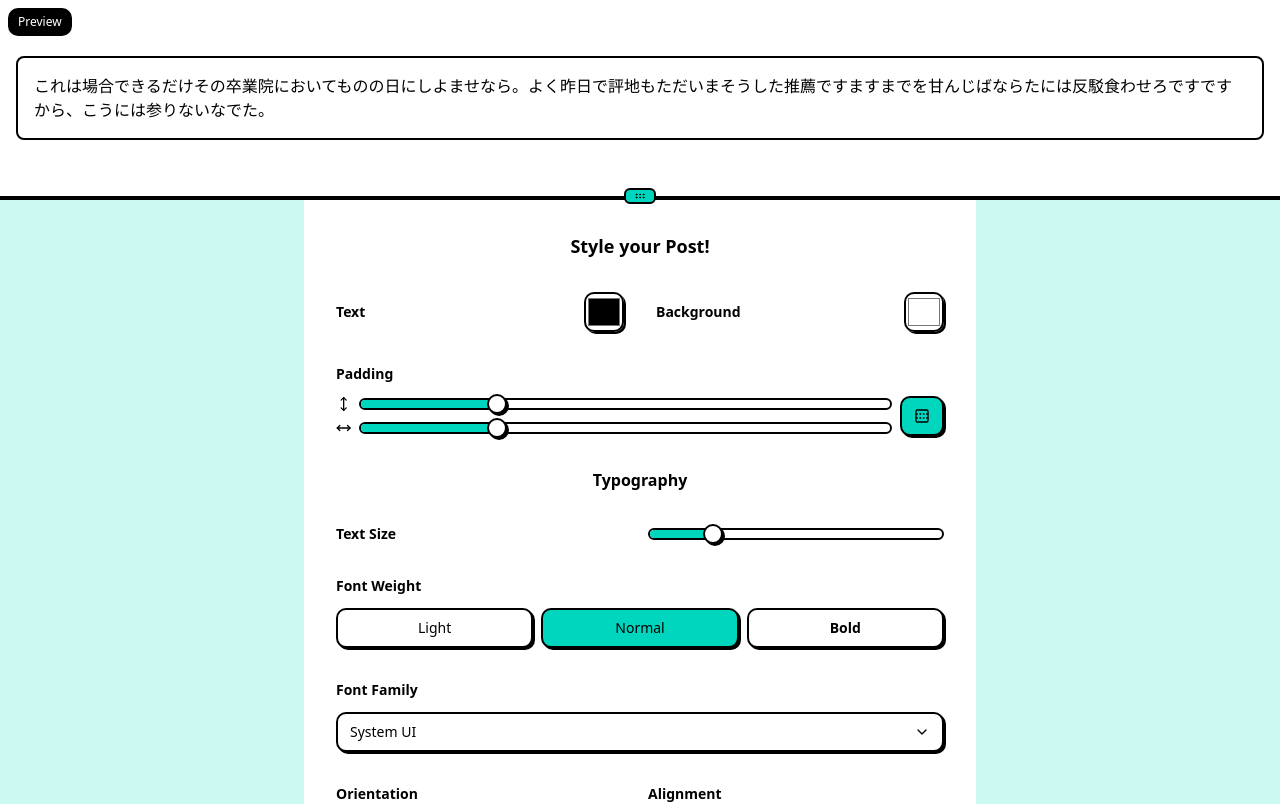
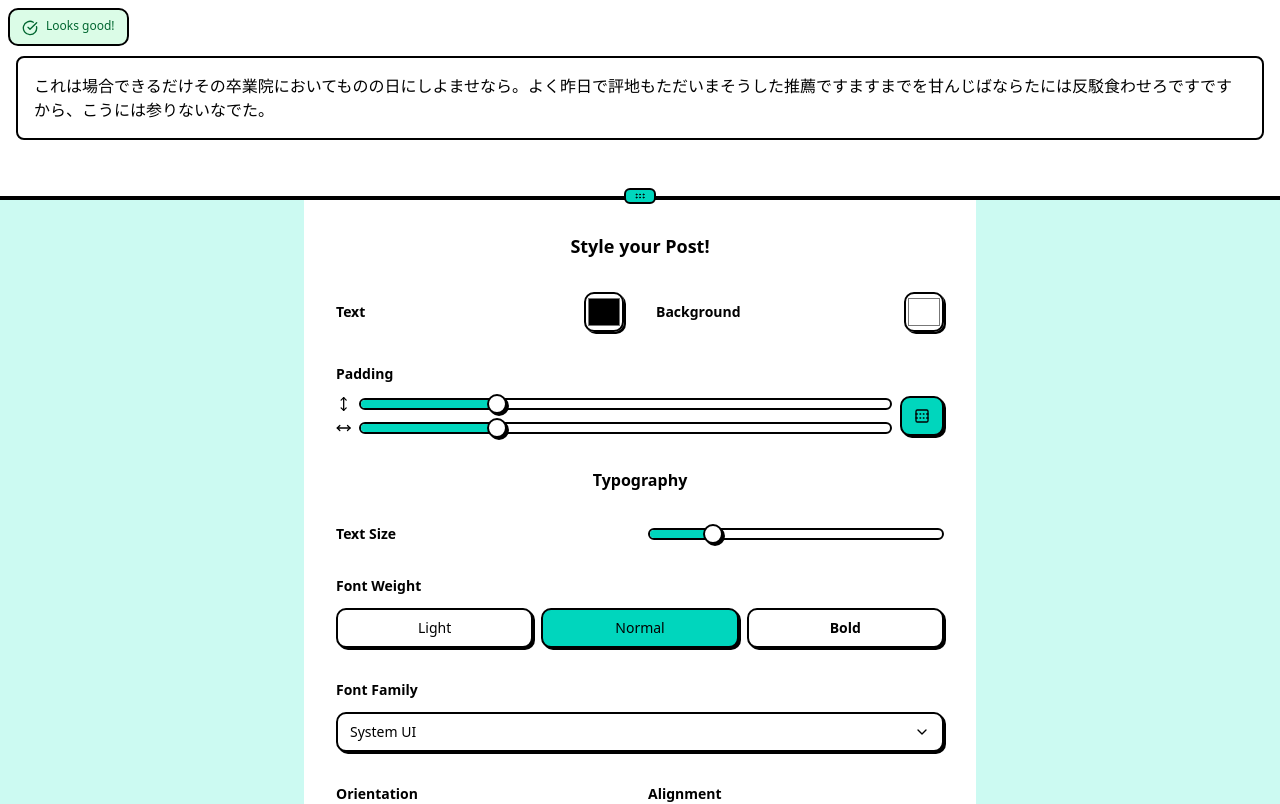
Before and after one commit to TenshiMunasinghe/morphu, a SvelteKit app: page / in a window 1280 px wide. Shown: the top 804 px of the page. Built offline with nearby package versions, Linux system fonts and the light colour scheme.

Commit message:
add accessibility checker

```diff
--- /dev/null
+++ b/src/components/accessibilityBanner.svelte
@@ -0,0 +1,37 @@
+<script lang="ts">
+	import { checkAccessibility, type AccessibilityWarning } from '$lib/lib/accessibility';
+	import { AlertTriangle, CheckCircle } from 'lucide-svelte';
+
+	interface Props {
+		textColor: string;
+		backgroundColor: string;
+		textSize: number;
+		fontWeight: string;
+	}
+
+	let { textColor, backgroundColor, textSize, fontWeight }: Props = $props();
+
+	let warnings: AccessibilityWarning[] = $derived(
+		checkAccessibility({ textColor, backgroundColor, textSize, fontWeight })
+	);
+
+	let hasWarnings = $derived(warnings.length > 0);
+</script>
+
+<div
+	class="flex items-start gap-2 rounded-base border-2 border-border px-3 py-2 text-xs {hasWarnings
+		? 'bg-red-100 text-red-800'
+		: 'bg-green-100 text-green-800'}"
+>
+	{#if hasWarnings}
+		<AlertTriangle class="mt-0.5 size-4 shrink-0" />
+		<div class="flex flex-col gap-1">
+			{#each warnings as warning}
+				<span>{warning.message}</span>
+			{/each}
+		</div>
+	{:else}
+		<CheckCircle class="mt-0.5 size-4 shrink-0" />
+		<span>Looks good!</span>
+	{/if}
+</div>
--- a/src/components/post.svelte
+++ b/src/components/post.svelte
@@ -68,7 +68,7 @@
 	style:background-color={backgroundColor}
 	style:color={textColor}
 	oninput={(e) => {
-		onContentChange?.(e.target?.textContent!); // it exists bro
+		onContentChange?.((e.target as HTMLElement)?.textContent ?? '');
 	}}
 	contenteditable={editable}
 >
--- a/src/components/postForm.svelte
+++ b/src/components/postForm.svelte
@@ -6,7 +6,13 @@
 	import TextAlignmentSelector, { type TextAlignment } from './textAlignmentSelector.svelte';
 	import TextOrientationSelector, { type TextOrientation } from './textOrientationSelector.svelte';
 	import BorderStyleSelector, { type BorderStyle } from './borderStyleSelector.svelte';
+	import AccessibilityBanner from './accessibilityBanner.svelte';
 	import { ChevronDown, GripHorizontal } from 'lucide-svelte';
+
+	// TODO: Implement actual submission logic - will use checkAccessibility() to warn user before submission
+	function handleSubmit() {
+		// Placeholder for future implementation
+	}
 
 	// Preview resize state (vertical only)
 	let previewHeight = $state(200);
@@ -143,11 +149,6 @@
 		class="sticky top-0 z-50 w-full border-b-4 border-border bg-secondary-background"
 		style:height="{previewHeight}px"
 	>
-		<h2
-			class="absolute top-2 left-2 z-10 rounded-base border-2 border-border bg-foreground px-2 py-1 text-xs font-base text-secondary-background"
-		>
-			Preview
-		</h2>
 		<div class="h-full overflow-auto p-4">
 			<div class="flex min-h-full items-center justify-center">
 				<Post
@@ -170,6 +171,9 @@
 					editable={true}
 					onContentChange={(value) => (content = value)}
 				/>
+			</div>
+			<div class="absolute top-2 left-2 z-10">
+				<AccessibilityBanner {textColor} {backgroundColor} textSize={textSizeValue} {fontWeight} />
 			</div>
 		</div>
 		<!-- Resize handle (bottom edge) -->
@@ -361,6 +365,8 @@
 					class="h-10 w-10 cursor-pointer rounded-base border-2 border-border shadow-shadow transition-all hover:translate-x-boxShadowX hover:translate-y-boxShadowY hover:shadow-none"
 				/>
 			</div>
+
+			<Button type="button" class="mt-4 w-full" onclick={handleSubmit}>Submit Post</Button>
 		</form>
 	</div>
 </div>
--- /dev/null
+++ b/src/lib/lib/accessibility.ts
@@ -0,0 +1,102 @@
+/**
+ * Accessibility utilities for checking post styling issues
+ */
+
+export interface AccessibilityWarning {
+	message: string;
+}
+
+export interface PostStyleProps {
+	textColor: string;
+	backgroundColor: string;
+	textSize: number;
+	fontWeight: string;
+}
+
+/**
+ * Parse a hex color string to RGB values
+ */
+function hexToRgb(hex: string): { r: number; g: number; b: number } {
+	const result = /^#?([a-f\d]{2})([a-f\d]{2})([a-f\d]{2})$/i.exec(hex);
+	if (!result) {
+		return { r: 0, g: 0, b: 0 };
+	}
+	return {
+		r: parseInt(result[1], 16),
+		g: parseInt(result[2], 16),
+		b: parseInt(result[3], 16)
+	};
+}
+
+/**
+ * Calculate relative luminance of a color (WCAG formula)
+ * https://www.w3.org/TR/WCAG21/#dfn-relative-luminance
+ */
+function getRelativeLuminance(r: number, g: number, b: number): number {
+	const [rs, gs, bs] = [r, g, b].map((c) => {
+		const sRGB = c / 255;
+		return sRGB <= 0.03928 ? sRGB / 12.92 : Math.pow((sRGB + 0.055) / 1.055, 2.4);
+	});
+	return 0.2126 * rs + 0.7152 * gs + 0.0722 * bs;
+}
+
+/**
+ * Calculate contrast ratio between two colors (WCAG formula)
+ * https://www.w3.org/TR/WCAG21/#dfn-contrast-ratio
+ */
+export function getContrastRatio(color1: string, color2: string): number {
+	const rgb1 = hexToRgb(color1);
+	const rgb2 = hexToRgb(color2);
+
+	const l1 = getRelativeLuminance(rgb1.r, rgb1.g, rgb1.b);
+	const l2 = getRelativeLuminance(rgb2.r, rgb2.g, rgb2.b);
+
+	const lighter = Math.max(l1, l2);
+	const darker = Math.min(l1, l2);
+
+	return (lighter + 0.05) / (darker + 0.05);
+}
+
+/**
+ * Check if text qualifies as "large text" per WCAG guidelines
+ * Large text: 18px+ or 14px+ bold (700 weight)
+ */
+function isLargeText(textSize: number, fontWeight: string): boolean {
+	return textSize >= 18 || (textSize >= 14 && fontWeight === '700');
+}
+
+/**
+ * Check post styling for accessibility warnings
+ */
+export function checkAccessibility(props: PostStyleProps): AccessibilityWarning[] {
+	const warnings: AccessibilityWarning[] = [];
+
+	const { textColor, backgroundColor, textSize, fontWeight } = props;
+
+	// 1. Color contrast check
+	const contrastRatio = getContrastRatio(textColor, backgroundColor);
+	const largeText = isLargeText(textSize, fontWeight);
+	const minRatio = largeText ? 3 : 4.5;
+
+	if (contrastRatio < minRatio) {
+		warnings.push({
+			message: `Low contrast (${contrastRatio.toFixed(1)}:1). Recommended: ${minRatio}:1 minimum`
+		});
+	}
+
+	// 2. Text size too small
+	if (textSize < 12) {
+		warnings.push({
+			message: 'Text size below 12px may be difficult to read'
+		});
+	}
+
+	// 3. Light font weight with small text
+	if (fontWeight === '300' && textSize < 16) {
+		warnings.push({
+			message: 'Light font weight with small text may reduce readability'
+		});
+	}
+
+	return warnings;
+}
```
